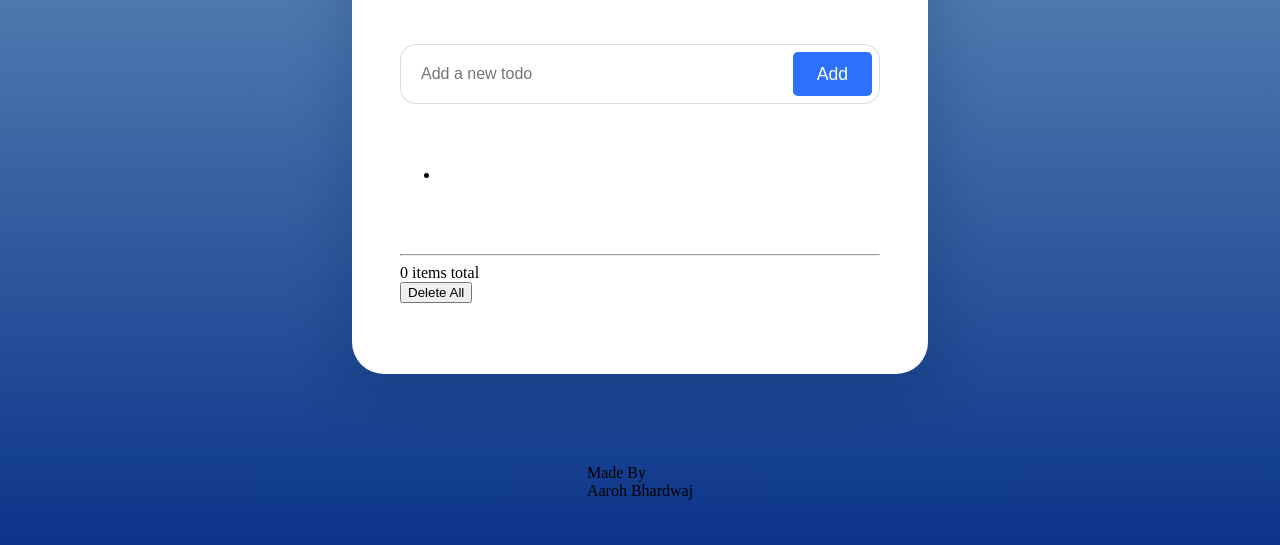
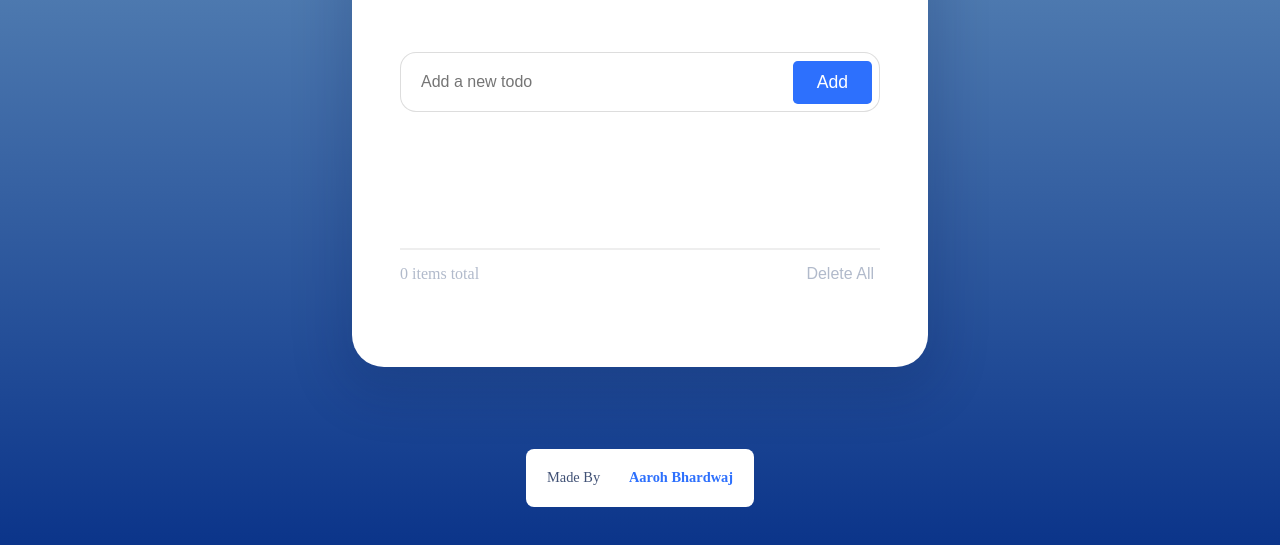
Before and after one commit to aarohb1507/To-do-list, a plain HTML site: page index.html in a window 1280 px wide. Shown: the part 211-756 px from the top of the page. Drawn offline with Linux system fonts and the light colour scheme.

Commit message:
Add files via upload

```diff
--- a/style.css
+++ b/style.css
@@ -66,3 +66,95 @@ h2{
   padding:1.25rem;
   font-size: 1rem;
 }
+input[input="text"]::placeholder{
+  color: var(--grey);
+}
+.todo-container{
+  display: flex;
+  gap:1;
+}
+ul{
+  padding:0;
+  margin:0;
+  overflow-y: scroll;
+}
+li{
+  display: flex;
+  flex-direction: column;
+  gap:1.2rem;
+  padding:1.3rem
+}
+#todoList p{
+  color:#8f98a8;
+}
+.disabled{
+  display: flex;
+  text-decoration: line-through;
+}
+input[type="checkbox"]::before{
+  content:"/2713";
+  display: inline-block;
+  width: 2rem;
+  height: 2rem;
+  font-size: 1.7rem;
+  border: 0.06rem solid var(--grey-border);
+  text-align: center;
+  border-radius:50%;
+  color:transparent;
+}
+input[type="checkbox"]::before::after{
+  color:var(--white);
+  background-color: var(--green);
+  border:0.6rem solid var(--green);
+  border-radius: 50%;
+}
+.counter{
+  border: 0.06rem solid var(--grey-light);
+}
+.counter-container{
+  height: 2rem;
+  display: flex;
+  justify-content: space-between;
+  color: var(--grey);
+}
+.counter-container p{
+  align-self:center;
+}
+.counter-container button{
+  border: none;
+  background-color: transparent;
+  color:var(--grey);
+  font-size: 1rem;
+}
+.footer{
+  display: flex;
+  gap: 1.8rem;
+  background-color: var(--white);
+  padding: 1.3rem;
+  border-radius:0.5rem;
+  color:var(--grey-dark);
+}
+
+.made-by, .author{
+  font-size: 0.9rem;
+}
+
+.author{
+  font-weight: bolder;
+  color:var(--blue);
+}
+.scroll{
+  height:15px;
+  scrollbar-width: thin;
+}
+.scroll::-webkit-scrollbar{
+  width:0.6rem;
+}
+.scroll::-webkit-scrollbar-thumb{
+  background-color: var(--blue);
+  border-radius: 0.5rem;
+}
+
+.scroll::-webkit-scrollbar-track{
+  display: none;
+}
```
